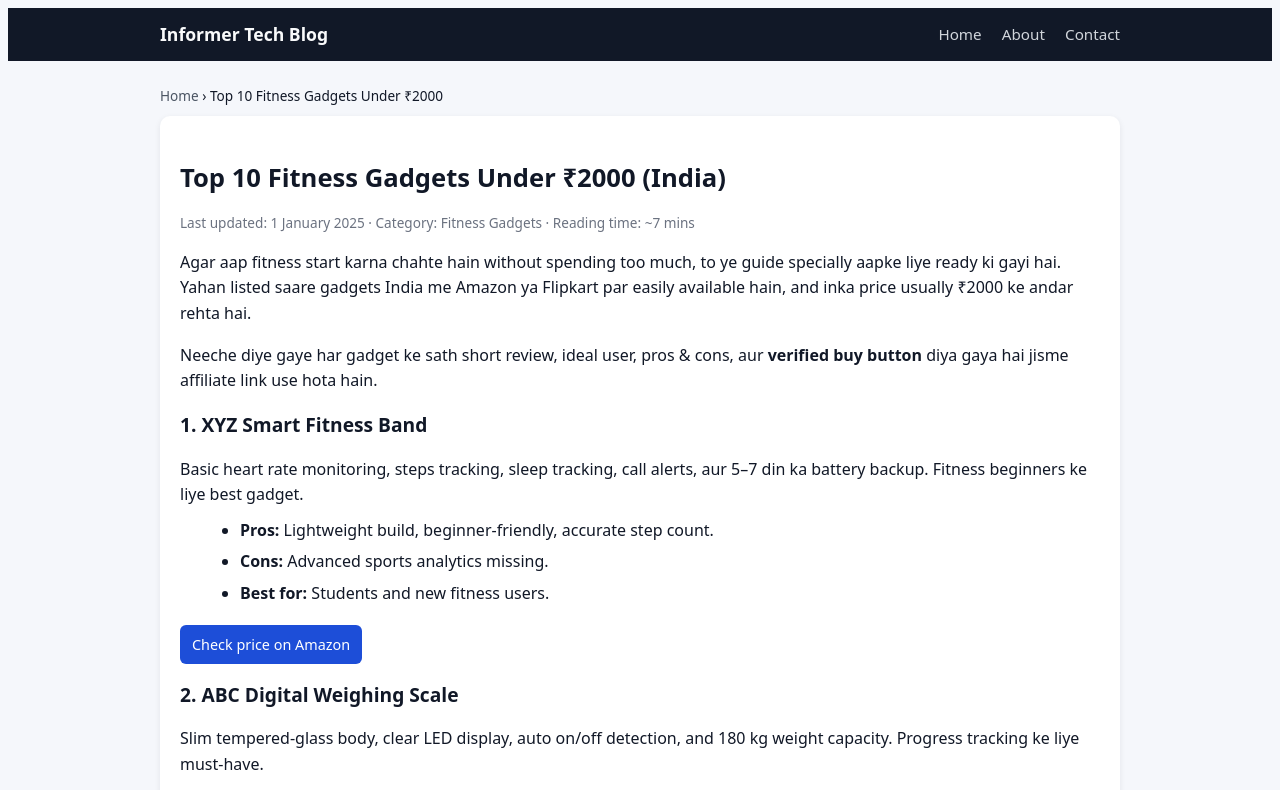
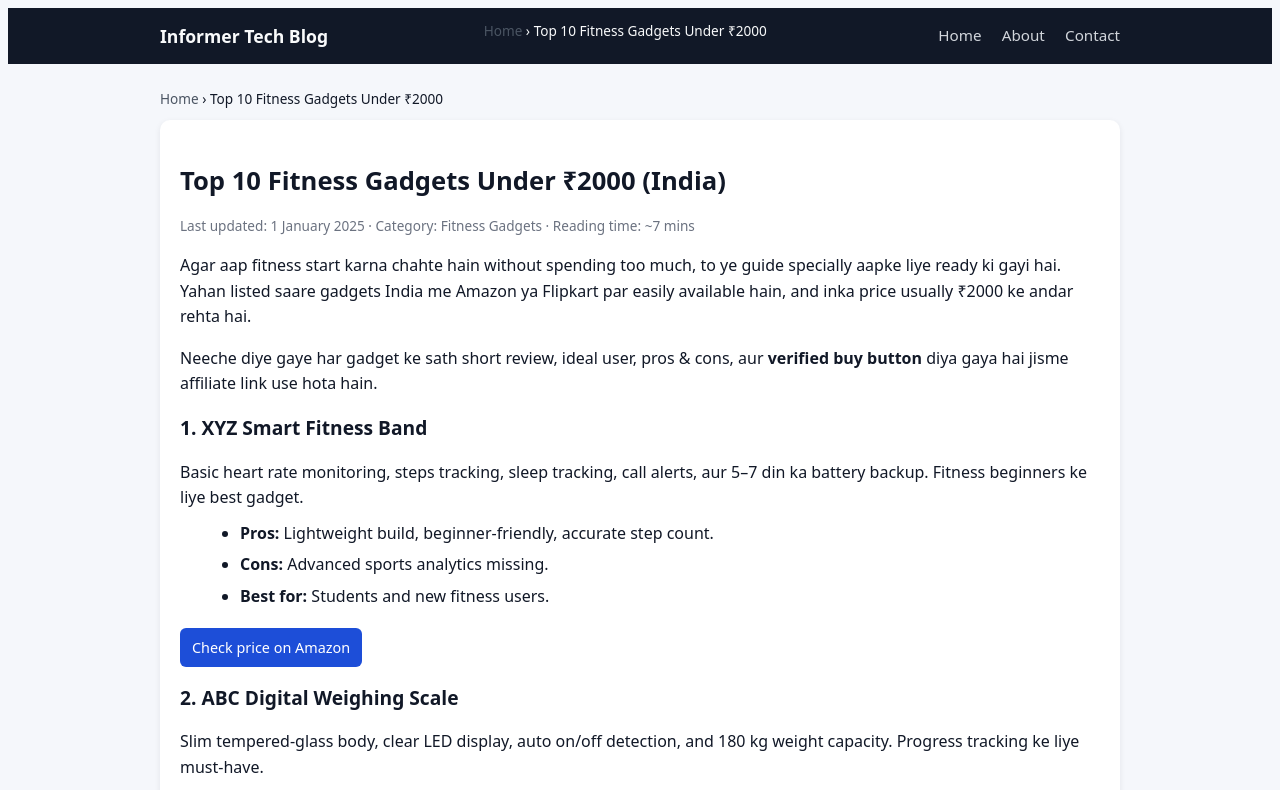
Before and after one commit to usersameer09-web/Informer-tech-blog, a plain HTML site: page src/posts/2025-01-01-top-10-fitness-gadgets-under-2000.html in a window 1280 px wide. Shown: the top 790 px of the page. Drawn offline with Linux system fonts and the light colour scheme.

Commit message:
Update 2025-01-01-top-10-fitness-gadgets-under-2000.html

```diff
--- a/src/posts/2025-01-01-top-10-fitness-gadgets-under-2000.html
+++ b/src/posts/2025-01-01-top-10-fitness-gadgets-under-2000.html
@@ -32,6 +32,10 @@
       <div class="logo">
         <a href="/">Informer Tech Blog</a>
       </div>
+      <nav class="breadcrumb">
+    <a href="/">Home</a> ›
+    <span>Top 10 Fitness Gadgets Under ₹2000</span>
+  </nav>
       <nav class="main-nav">
         <a href="/">Home</a>
         <a href="/about.html">About</a>
```
